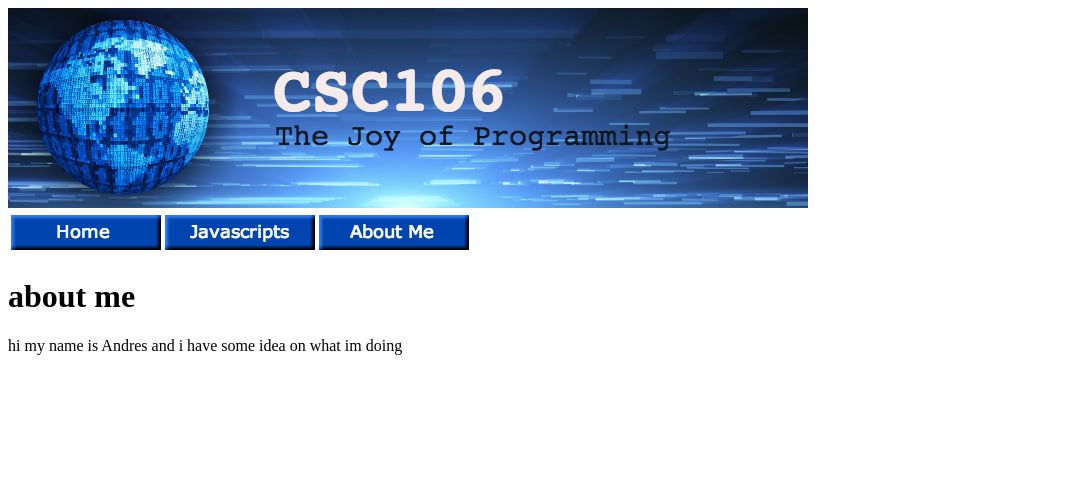
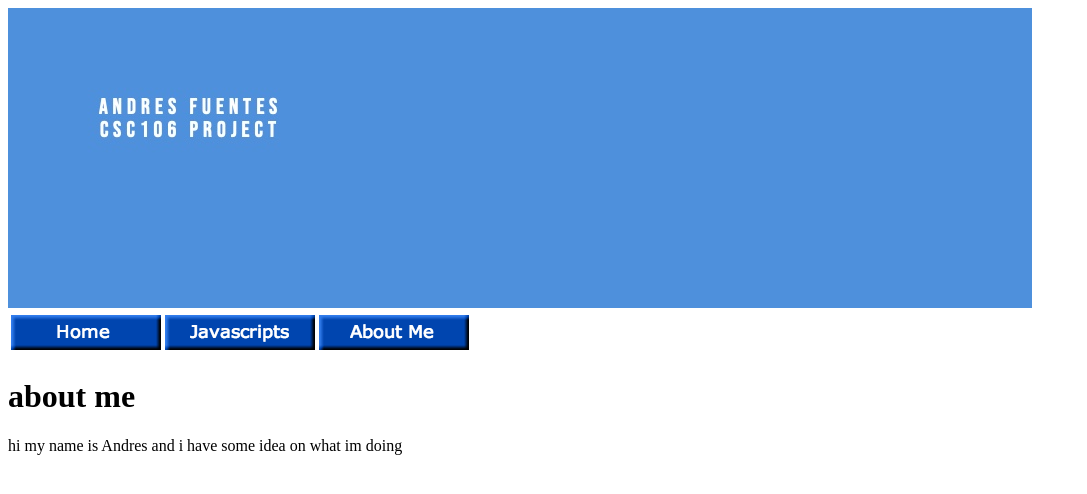
Before and after one commit to Andi453/Andi453.github.io, a plain HTML site: page aboutme.html in a window 1280 px wide. Shown: the whole page, without its empty margins (0-1087 px from the left). Drawn offline with Linux system fonts and the light colour scheme.

Commit message:
Add files via upload

```diff
--- a/aboutme.html
+++ b/aboutme.html
@@ -6,7 +6,7 @@
     <title>about me</title>
 </head>
 <body>
-    <img src="banner.jpeg">
+    <img src="andres_banner.jpg">
 
     <table>
      <thead>
```
Also changed, not shown: index.html (+1 -1 lines), javascript.html (+1 -1 lines), andres_banner.jpg (added).
